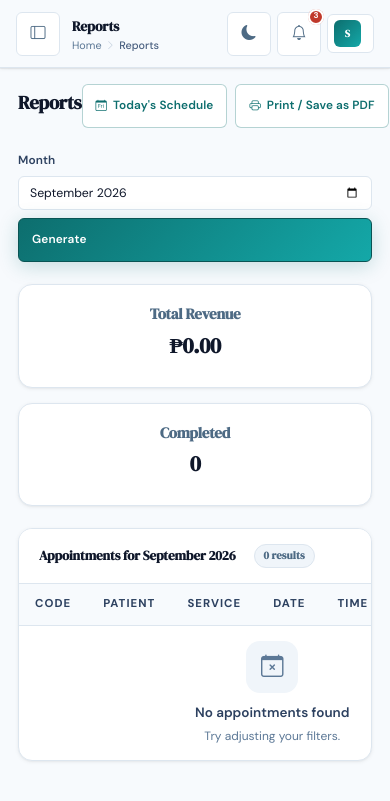
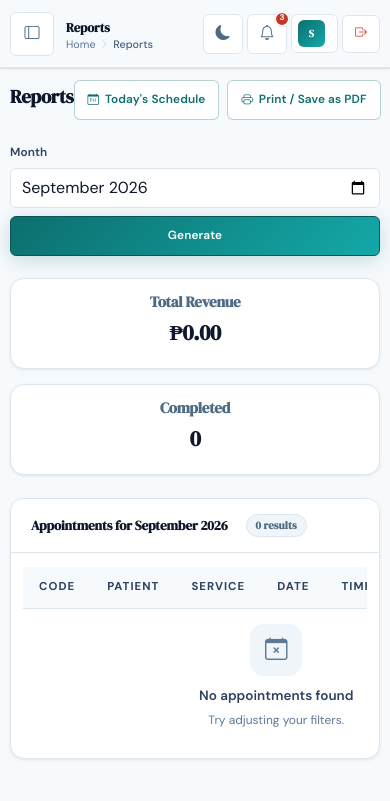
Before and after one commit to CRL-Ledesma/Capstone, a PHP site: page /cap/modules/reports/index.php in a window 390 px wide. Shown: the top 801 px of the page. Run offline with PHP 8.4, Linux system fonts and the light colour scheme; the visitor is signed in with stand-in values (Sample User, id 1); data comes from the database, SQL or seed files in the repository; some libraries are stand-ins or nearby versions; some web fonts are replaced.

Commit message:
Upload latest changes

```diff
--- /dev/null
+++ b/assets/css/mobile.css
@@ -0,0 +1,306 @@
+/* ============================================================
+   MOBILE.CSS — Responsive Enhancement Layer v1.1
+   Loaded after style.css — only adds/overrides, never removes.
+   ============================================================ */
+
+/* ============================================================
+   FIX 1: LOGOUT BUTTON IN TOPBAR — THE MAIN FIX
+   style.css line ~2718 hides .btn-logout entirely on mobile
+   with display:none. We override it here to keep it visible
+   as an icon-only compact button on phones (≤768px).
+   On desktop (>768px) this rule never activates — no change.
+   ============================================================ */
+@media (max-width: 768px) {
+  .btn-logout {
+    display: inline-flex !important;
+    padding: 8px 10px !important;
+    min-width: 38px;
+    min-height: 38px;
+    justify-content: center;
+  }
+
+  .btn-logout .btn-logout-text {
+    display: none;
+    /* hide text, keep the icon visible */
+  }
+}
+
+/* ============================================================
+   FIX 2: TOUCH TARGETS
+   iOS / Android: tappable areas should be ≥ 44px tall.
+   Only applies on ≤992px (tablets + phones), not laptops.
+   ============================================================ */
+@media (max-width: 992px) {
+
+  #sidebar nav a,
+  #sidebar nav li a {
+    min-height: 44px;
+  }
+
+  .btn:not(.btn-xs) {
+    min-height: 40px;
+  }
+
+  .btn-sm {
+    min-height: 36px;
+    min-width: 36px;
+    display: inline-flex;
+    align-items: center;
+    justify-content: center;
+  }
+
+  .notif-btn {
+    min-width: 40px;
+    min-height: 40px;
+  }
+}
+
+/* ============================================================
+   FIX 3: FORM INPUTS — prevent iOS auto-zoom
+   iOS Safari zooms in when an input has font-size < 16px.
+   ============================================================ */
+@media (max-width: 768px) {
+
+  input[type="text"],
+  input[type="email"],
+  input[type="password"],
+  input[type="number"],
+  input[type="tel"],
+  input[type="date"],
+  input[type="time"],
+  input[type="search"],
+  input[type="url"],
+  select,
+  textarea,
+  .form-control,
+  .form-select {
+    font-size: 16px !important;
+  }
+}
+
+/* ============================================================
+   FIX 4: TOPBAR LAYOUT — very small screens (≤ 420px)
+   ============================================================ */
+@media (max-width: 420px) {
+  #topbar {
+    padding: 0 10px !important;
+  }
+
+  .topbar-right {
+    gap: 4px !important;
+  }
+
+  .topbar-title-block .page-title {
+    font-size: 0.85rem;
+    max-width: 110px;
+    white-space: nowrap;
+    overflow: hidden;
+    text-overflow: ellipsis;
+    display: inline-block;
+  }
+}
+
+/* ============================================================
+   FIX 5: PAGE CONTENT PADDING — tighter on phones
+   ============================================================ */
+@media (max-width: 420px) {
+  .page-content {
+    padding: 12px 10px !important;
+  }
+}
+
+/* ============================================================
+   FIX 6: CARDS — reduce padding on phone
+   ============================================================ */
+@media (max-width: 500px) {
+  .card-body {
+    padding: 14px 12px !important;
+  }
+}
+
+/* ============================================================
+   FIX 7: MODALS — full-width on small phones
+   ============================================================ */
+@media (max-width: 480px) {
+  .modal-dialog {
+    margin: 10px auto !important;
+    max-width: calc(100% - 20px) !important;
+  }
+
+  .modal-header {
+    padding: 14px 16px 12px !important;
+  }
+
+  .modal-body {
+    padding: 14px 16px !important;
+  }
+
+  .modal-footer {
+    padding: 10px 16px 14px !important;
+    gap: 8px;
+  }
+
+  .modal .row>.col-md-6,
+  .modal .row>.col-6 {
+    flex: 0 0 100% !important;
+    max-width: 100% !important;
+  }
+
+  .modal-footer .btn {
+    flex: 1 1 auto;
+  }
+}
+
+/* ============================================================
+   FIX 8: FILTER / STATUS TAB BARS — horizontal scroll
+   ============================================================ */
+@media (max-width: 768px) {
+
+  .filter-bar,
+  .status-filter-bar,
+  .mobile-tab-bar,
+  .d-flex.gap-2.flex-wrap,
+  .d-flex.flex-wrap.gap-1 {
+    overflow-x: auto;
+    -webkit-overflow-scrolling: touch;
+    flex-wrap: nowrap !important;
+    padding-bottom: 2px;
+    scrollbar-width: none;
+  }
+
+  .filter-bar::-webkit-scrollbar,
+  .status-filter-bar::-webkit-scrollbar,
+  .mobile-tab-bar::-webkit-scrollbar {
+    display: none;
+  }
+
+  .filter-bar .btn,
+  .status-filter-bar .btn,
+  .mobile-tab-bar a,
+  .mobile-tab-bar button {
+    flex-shrink: 0;
+    white-space: nowrap;
+  }
+}
+
+/* ============================================================
+   FIX 9: PAGE HEADER — compact on phones
+   ============================================================ */
+@media (max-width: 480px) {
+  .page-header .btn {
+    font-size: 0.8rem;
+    padding: 7px 11px;
+  }
+}
+
+/* ============================================================
+   FIX 10: TABLES — touch-friendly horizontal scroll
+   ============================================================ */
+@media (max-width: 768px) {
+  .table-responsive {
+    -webkit-overflow-scrolling: touch;
+  }
+
+  .table th,
+  .table td {
+    word-break: break-word;
+  }
+}
+
+/* ============================================================
+   FIX 11: STAT / KPI CARDS — tighter gap on phones
+   ============================================================ */
+@media (max-width: 500px) {
+
+  .dash-kpi-grid,
+  .bill-kpi-grid,
+  [class*="kpi-grid"] {
+    gap: 8px !important;
+  }
+
+  .stat-card {
+    padding: 14px !important;
+  }
+
+  .stat-value {
+    font-size: 1.4rem !important;
+  }
+}
+
+/* ============================================================
+   FIX 12: PAGINATION — centre on phones
+   ============================================================ */
+@media (max-width: 480px) {
+  .pagination-bar {
+    flex-direction: column;
+    align-items: center;
+    gap: 8px;
+  }
+
+  .pagination-info {
+    text-align: center;
+  }
+
+  .page-link {
+    padding: 6px 10px;
+    font-size: 0.82rem;
+  }
+}
+
+/* ============================================================
+   FIX 13: NOTIFICATION PANEL — no off-screen on tiny phones
+   ============================================================ */
+@media (max-width: 380px) {
+  .notif-panel {
+    left: 6px !important;
+    right: 6px !important;
+  }
+}
+
+/* ============================================================
+   FIX 14: BODY — prevent horizontal scroll on any page
+   ============================================================ */
+@media (max-width: 992px) {
+  body {
+    overflow-x: hidden;
+  }
+}
+
+/* ============================================================
+   FIX 15: APPOINTMENT CALENDAR — scrollable on phones
+   ============================================================ */
+@media (max-width: 768px) {
+
+  .fc-view-harness,
+  .fc .fc-view-harness {
+    overflow-x: auto;
+    -webkit-overflow-scrolling: touch;
+  }
+
+  .fc .fc-toolbar-title {
+    font-size: 1rem !important;
+  }
+
+  .fc .fc-button {
+    padding: 5px 8px !important;
+    font-size: 0.78rem !important;
+  }
+}
+
+/* ============================================================
+   FIX 16: DETAIL VIEW ROWS — stack columns on phone
+   ============================================================ */
+@media (max-width: 576px) {
+
+  .row.g-3>.col-md-6,
+  .row.g-4>.col-md-6,
+  .row.g-3>.col-lg-4,
+  .row.g-4>.col-lg-4 {
+    flex: 0 0 100%;
+    max-width: 100%;
+  }
+}
+
+/* ============================================================
+   END OF MOBILE.CSS
+   ============================================================ */
--- a/includes/head.php
+++ b/includes/head.php
@@ -47,6 +47,7 @@ $_bootstrap_icons_local = file_exists($_app_root . '/assets/css/bootstrap-icons.
 <link rel="stylesheet" href="<?php echo BASE_URL; ?>assets/css/style.css">
 <link rel="stylesheet" href="<?php echo BASE_URL; ?>assets/css/enhanced.css">
 <link rel="stylesheet" href="<?php echo BASE_URL; ?>assets/css/accessibility.css">
+<link rel="stylesheet" href="<?php echo BASE_URL; ?>assets/css/mobile.css">
 <script>
 (function () {
     var t = localStorage.getItem('theme');
```
